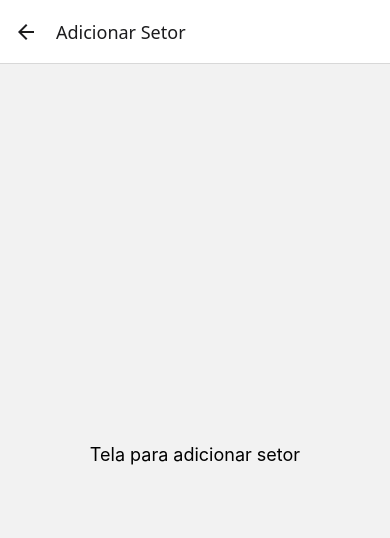
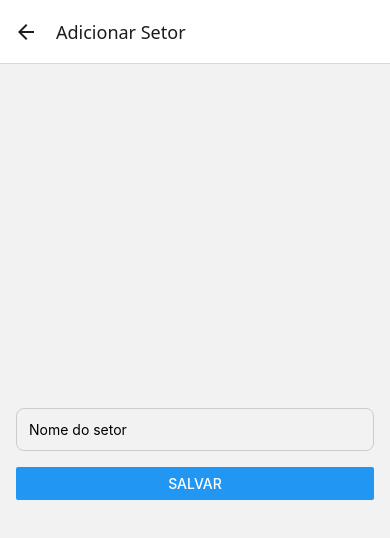
Before and after one commit to LucasAAnjos/RemotiX, a React Native app: screen /AddSector in a window 390 px wide. Shown: the top 538 px of the page. Built offline with nearby package versions, Linux system fonts and the light colour scheme.

Commit message:
Adição da Adicionar Setor de forma funcional

```diff
--- a/App.js
+++ b/App.js
@@ -2,10 +2,11 @@ import React from 'react';
 import { NavigationContainer } from '@react-navigation/native';
 import { createNativeStackNavigator } from '@react-navigation/native-stack';
 import { capitalizeFirstLetter } from './Utils/Formatters';
+import { SectorProvider } from './Areas/SectorContext';
+import { AuthProvider } from './ValidaçõesTeste/AuthContext';
 
 import LoginForm from './Login/LoginForm';
 import AreasScreen from './Areas/AreasScreen';
-import { AuthProvider } from './ValidaçõesTeste/AuthContext';
 import AreaDetails from './AreaDetails/AreaDetails';
 import AddSector from './Areas/AddSector';
 import AddEquipament from './AreaDetails/AddEquipament';
@@ -16,16 +17,18 @@ const Stack = createNativeStackNavigator();
 export default function App() {
   return (
     <AuthProvider>
+      <SectorProvider>
         <NavigationContainer>
           <Stack.Navigator initialRouteName="Login">
             <Stack.Screen name="Login" component={LoginForm} options={{ headerShown: false }} />
             <Stack.Screen name="Áreas" component={AreasScreen} />
-          <Stack.Screen name="AreaDetails" component={AreaDetails} options={({ route }) => ({ title: capitalizeFirstLetter(route.params.areaName) })} />
+            <Stack.Screen name="AreaDetails" component={AreaDetails} options={({ route }) => ({ title: capitalizeFirstLetter(route.params.areaName) })}/>
             <Stack.Screen name="AddSector" component={AddSector} options={{ title: 'Adicionar Setor' }} />
-          <Stack.Screen name="AddEquipament" component={AddEquipament} options={{ title: 'AdicionarEquipamentos' }} />
-          <Stack.Screen name="EquipamentDetail" component={EquipamentDetail} options={{title: 'Adicionar Manutenção'}} />
+            <Stack.Screen name="AddEquipament" component={AddEquipament} options={{ title: 'Adicionar Equipamentos' }} />
+            <Stack.Screen name="EquipamentDetail" component={EquipamentDetail} options={{ title: 'Adicionar Manutenção' }} />
           </Stack.Navigator>
         </NavigationContainer>
+      </SectorProvider>
     </AuthProvider>
   );
 }
--- a/Areas/AddSector.js
+++ b/Areas/AddSector.js
@@ -1,16 +1,43 @@
-import React from 'react';
-import { View, Text, StyleSheet } from 'react-native';
+import React, { useState } from 'react';
+import { View, TextInput, Button, StyleSheet, Alert } from 'react-native';
+import { useNavigation } from '@react-navigation/native';
+import { useSector } from './SectorContext';
 
 export default function AddSector() {
+  const [name, setName] = useState('');
+  const { addSector } = useSector();
+  const navigation = useNavigation();
+
+  const handleSave = () => {
+    if (!name.trim()) {
+      Alert.alert('Erro', 'Informe um nome para o setor.');
+      return;
+    }
+
+    addSector({
+      name,
+      totalAssets: 0,
+      activeAssets: 0,
+      registeredItems: 0,
+    });
+
+    navigation.goBack();
+  };
+
   return (
     <View style={styles.container}>
-      <Text style={styles.text}>Tela para adicionar setor</Text>
-      {/* Formulário para adicionar setor */}
+      <TextInput
+        placeholder="Nome do setor"
+        value={name}
+        onChangeText={setName}
+        style={styles.input}
+      />
+      <Button title="Salvar" onPress={handleSave} />
     </View>
   );
 }
 
 const styles = StyleSheet.create({
-  container: { flex: 1, justifyContent: 'center', alignItems: 'center' },
-  text: { fontSize: 18 },
+  container: { padding: 16, flex: 1, justifyContent: 'center' },
+  input: { borderWidth: 1, borderColor: '#ccc', padding: 12, borderRadius: 8, marginBottom: 16 },
 });
--- a/Areas/AreasScreen.js
+++ b/Areas/AreasScreen.js
@@ -2,16 +2,11 @@ import React from 'react';
 import { View, Text, FlatList, TouchableOpacity, StyleSheet } from 'react-native';
 import { useNavigation } from '@react-navigation/native';
 import { MaterialIcons, Entypo } from '@expo/vector-icons';
-
-const areas = [
-  { id: '1', name: 'Produção', totalAssets: 15, activeAssets: 12, registeredItems: 10 },
-  { id: '2', name: 'Classificação', totalAssets: 8, activeAssets: 10, registeredItems: 6 },
-  { id: '3', name: 'Setor 2', totalAssets: 12, activeAssets: 10, registeredItems: 9 },
-  { id: '4', name: 'Setor 3', totalAssets: 8, activeAssets: 4, registeredItems: 4 },
-];
+import { useSector } from './SectorContext';
 
 export default function Areas() {
   const navigation = useNavigation();
+  const { sectors } = useSector();
 
   const handleAreaClick = (areaName) => {
     navigation.navigate('AreaDetails', { areaName: areaName.toLowerCase() });
@@ -44,21 +39,18 @@ export default function Areas() {
 
   return (
     <View style={styles.container}>
-      <View style={styles.header}>
         <TouchableOpacity style={styles.addButton} onPress={handleAddSector}>
           <MaterialIcons name="add" size={20} color="white" />
           <Text style={styles.addButtonText}>Adicionar setor</Text>
         </TouchableOpacity>
-      </View>
 
-      <FlatList
-        data={areas}
+
+    <FlatList data={sectors}
         keyExtractor={(item) => item.id}
         renderItem={renderItem}
-        numColumns={2}
-        columnWrapperStyle={{ justifyContent: 'space-between' }}
-        contentContainerStyle={{ paddingBottom: 20 }}
-      />
+        numColumns={1}
+        contentContainerStyle={{paddingBottom: 20}}
+    />
     </View>
   );
 }
--- /dev/null
+++ b/Areas/SectorContext.js
@@ -0,0 +1,24 @@
+import React, { createContext, useContext, useState } from 'react';
+
+const SectorContext = createContext();
+
+export const SectorProvider = ({ children }) => {
+  const [sectors, setSectors] = useState([
+    { id: '1', name: 'Produção', totalAssets: 15, activeAssets: 12, registeredItems: 10 },
+    { id: '2', name: 'Classificação', totalAssets: 8, activeAssets: 10, registeredItems: 6 },
+    { id: '3', name: 'Setor 2', totalAssets: 12, activeAssets: 10, registeredItems: 9 },
+    { id: '4', name: 'Setor 3', totalAssets: 8, activeAssets: 4, registeredItems: 4 },
+  ]);
+
+  const addSector = (newSector) => {
+    setSectors((prev) => [...prev, { ...newSector, id: String(Date.now()) }]);
+  };
+
+  return (
+    <SectorContext.Provider value={{ sectors, addSector }}>
+      {children}
+    </SectorContext.Provider>
+  );
+};
+
+export const useSector = () => useContext(SectorContext);
--- a/package.json
+++ b/package.json
@@ -16,8 +16,9 @@
     "lucide-react-native": "^0.513.0",
     "react": "19.0.0",
     "react-native": "0.79.3",
-    "react-navigation": "^5.0.0",
-    "react-native-svg": "15.11.2"
+    "react-native-floating-action": "^1.22.0",
+    "react-native-svg": "15.11.2",
+    "react-navigation": "^5.0.0"
   },
   "devDependencies": {
     "@babel/core": "^7.20.0"
```
Also changed, not shown: Utils/Formatters.js (line endings or trailing spaces), 1 other file (tests, documents, lock files or other folders). Lines whose indentation alone changed are shown as unchanged.
